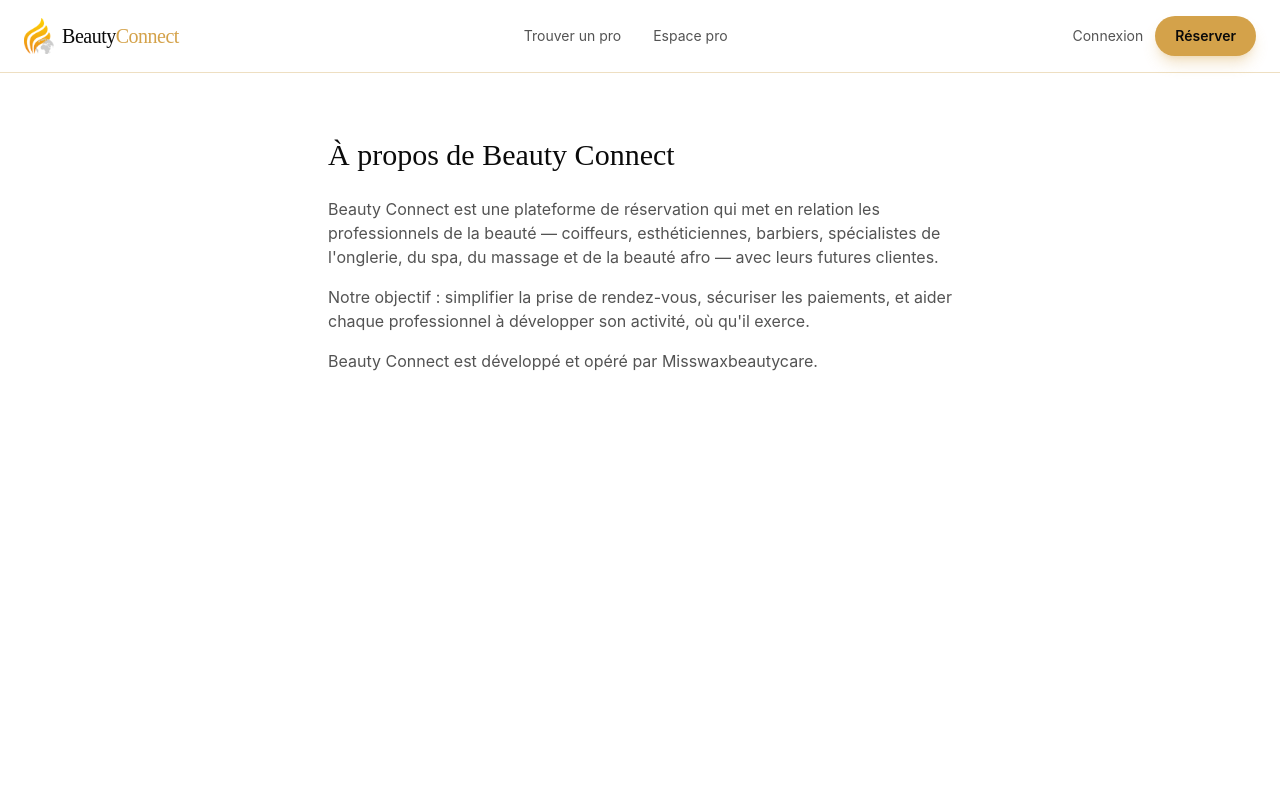
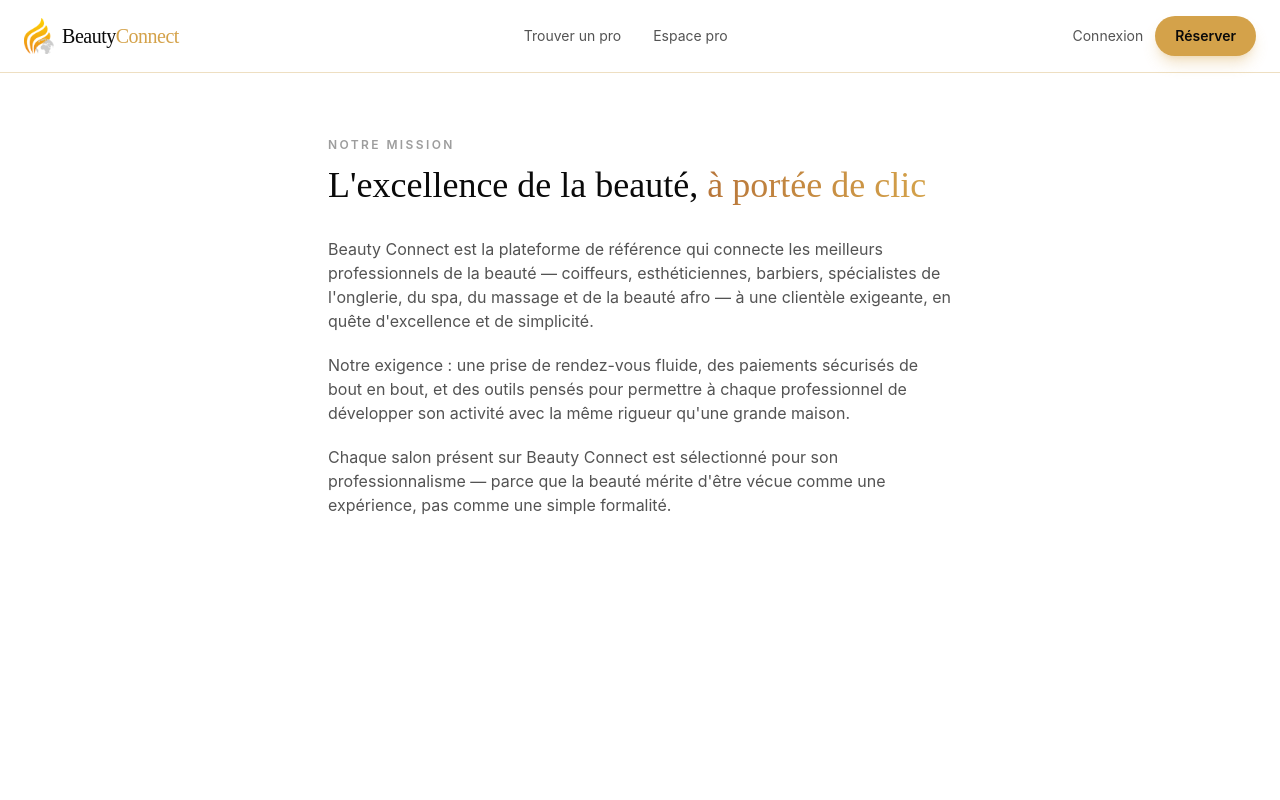
Before and after one commit to Misswaxbeautycare/beautyconnect, a Next.js app: page /a-propos in a window 1280 px wide. Shown: the top 800 px of the page. Built offline with nearby package versions, Linux system fonts and the light colour scheme; no server answers.

Commit message:
Texte À propos plus premium/professionnel ; remplacer les mentions visibles de Misswaxbeautycare par Beauty Connect (accueil, footer, inscription, connexion, abonnement, manifest PWA)

```diff
--- a/app/(auth)/login/page.tsx
+++ b/app/(auth)/login/page.tsx
@@ -61,7 +61,7 @@
 
       <div className="mt-8 rounded-3xl border border-beige-dark p-6 sm:p-8">
         <h2 className="font-display text-xl text-noir">Connexion</h2>
-        <p className="mt-1 text-sm text-noir/60">Ravi de vous revoir sur Misswaxbeautycare.</p>
+        <p className="mt-1 text-sm text-noir/60">Ravi de vous revoir sur Beauty Connect.</p>
         <form onSubmit={handleSubmit(onSubmit)} className="mt-6 space-y-4">
         <div>
           <label className="text-sm text-noir/70">Email</label>
--- a/app/(auth)/register/page.tsx
+++ b/app/(auth)/register/page.tsx
@@ -74,7 +74,7 @@
       </h1>
       <p className="mt-4 text-center text-sm text-noir/60">
         {isPro
-          ? "Rejoignez Misswaxbeautycare et développez votre activité."
+          ? "Rejoignez Beauty Connect et développez votre activité."
           : "Réservez en 2 minutes chez les meilleurs professionnels près de chez vous."}
       </p>
 
--- a/app/a-propos/page.tsx
+++ b/app/a-propos/page.tsx
@@ -1,20 +1,31 @@
 export default function AProposPage() {
   return (
     <div className="mx-auto max-w-2xl px-6 py-16">
-      <h1 className="font-display text-3xl text-noir">À propos de Beauty Connect</h1>
-      <div className="mt-6 space-y-4 text-noir/70">
+      <p className="mb-3 text-xs font-semibold uppercase tracking-[0.2em] text-noir/40">
+        Notre mission
+      </p>
+      <h1 className="font-display text-3xl text-noir sm:text-4xl">
+        L&apos;excellence de la beauté,{" "}
+        <span className="bg-gradient-to-r from-or-dark to-or bg-clip-text text-transparent">
+          à portée de clic
+        </span>
+      </h1>
+      <div className="mt-8 space-y-5 text-noir/70">
         <p>
-          Beauty Connect est une plateforme de réservation qui met en relation les
+          Beauty Connect est la plateforme de référence qui connecte les meilleurs
           professionnels de la beauté — coiffeurs, esthéticiennes, barbiers, spécialistes
-          de l&apos;onglerie, du spa, du massage et de la beauté afro — avec leurs futures
-          clientes.
+          de l&apos;onglerie, du spa, du massage et de la beauté afro — à une clientèle
+          exigeante, en quête d&apos;excellence et de simplicité.
         </p>
         <p>
-          Notre objectif : simplifier la prise de rendez-vous, sécuriser les paiements, et
-          aider chaque professionnel à développer son activité, où qu&apos;il exerce.
+          Notre exigence : une prise de rendez-vous fluide, des paiements sécurisés de
+          bout en bout, et des outils pensés pour permettre à chaque professionnel de
+          développer son activité avec la même rigueur qu&apos;une grande maison.
         </p>
         <p>
-          Beauty Connect est développé et opéré par Misswaxbeautycare.
+          Chaque salon présent sur Beauty Connect est sélectionné pour son
+          professionnalisme — parce que la beauté mérite d&apos;être vécue comme une
+          expérience, pas comme une simple formalité.
         </p>
       </div>
     </div>
--- a/app/layout.tsx
+++ b/app/layout.tsx
@@ -6,7 +6,7 @@
 export const metadata: Metadata = {
   title: "Beauty Connect | Réservez. Connectez. Rayonnez.",
   description:
-    "Plateforme de réservation beauté : coiffeurs, esthéticiennes, barbiers, onglerie, spa et plus. Réservez en ligne, payez en toute sécurité. Powered by Misswaxbeautycare.",
+    "Plateforme de réservation beauté : coiffeurs, esthéticiennes, barbiers, onglerie, spa et plus. Réservez en ligne, payez en toute sécurité.",
   keywords: [
     "réservation beauté",
     "salon de coiffure",
--- a/app/manifest.ts
+++ b/app/manifest.ts
@@ -2,7 +2,7 @@
 
 export default function manifest(): MetadataRoute.Manifest {
   return {
-    name: "Beauty Connect — Misswaxbeautycare",
+    name: "Beauty Connect",
     short_name: "BeautyConnect",
     description: "Réservez. Connectez. Rayonnez. Trouvez et réservez votre professionnel beauté.",
     start_url: "/",
--- a/app/page.tsx
+++ b/app/page.tsx
@@ -221,7 +221,7 @@
         </h2>
         <p className="relative mx-auto mb-8 max-w-md text-white/60">
           Développez votre activité, gérez votre agenda et vos paiements sur
-          Misswaxbeautycare.
+          Beauty Connect.
         </p>
         <Link
           href="/pro/inscription"
--- a/app/pro/abonnement/page.tsx
+++ b/app/pro/abonnement/page.tsx
@@ -33,7 +33,7 @@
     <div className="mx-auto max-w-3xl px-6 py-12">
       <h1 className="font-display text-3xl text-noir">Mon abonnement</h1>
       <p className="mt-1 text-noir/60">
-        Accès à l&apos;espace professionnel Misswaxbeautycare.
+        Accès à l&apos;espace professionnel Beauty Connect.
       </p>
 
       <Card className="mt-6 p-6">
--- a/app/pro/inscription/page.tsx
+++ b/app/pro/inscription/page.tsx
@@ -88,7 +88,7 @@
 
       <div className="mt-10 rounded-3xl border border-beige-dark p-6 sm:p-8">
         <h2 className="font-display text-2xl text-noir">Créer mon espace pro</h2>
-        <p className="mt-1 text-sm text-noir/60">Rejoignez Misswaxbeautycare en tant que professionnel.</p>
+        <p className="mt-1 text-sm text-noir/60">Rejoignez Beauty Connect en tant que professionnel.</p>
 
         <form onSubmit={handleSubmit(onSubmit)} className="mt-6 space-y-4">
         <div className="grid grid-cols-2 gap-3">
--- a/components/layout/Footer.tsx
+++ b/components/layout/Footer.tsx
@@ -10,7 +10,6 @@
             <Image src="/logo.png" alt="Beauty Connect" width={28} height={33} className="h-8 w-auto" />
             <p className="font-display text-lg text-white">Beauty Connect</p>
           </div>
-          <p className="mt-1 text-xs text-beige/40">Powered by Misswaxbeautycare</p>
           <p className="mt-2 text-sm text-beige/60">
             Trouvez. Réservez. Rayonnez.
           </p>
```
Also changed, not shown: 1 other file (tests, documents, lock files or other folders).
